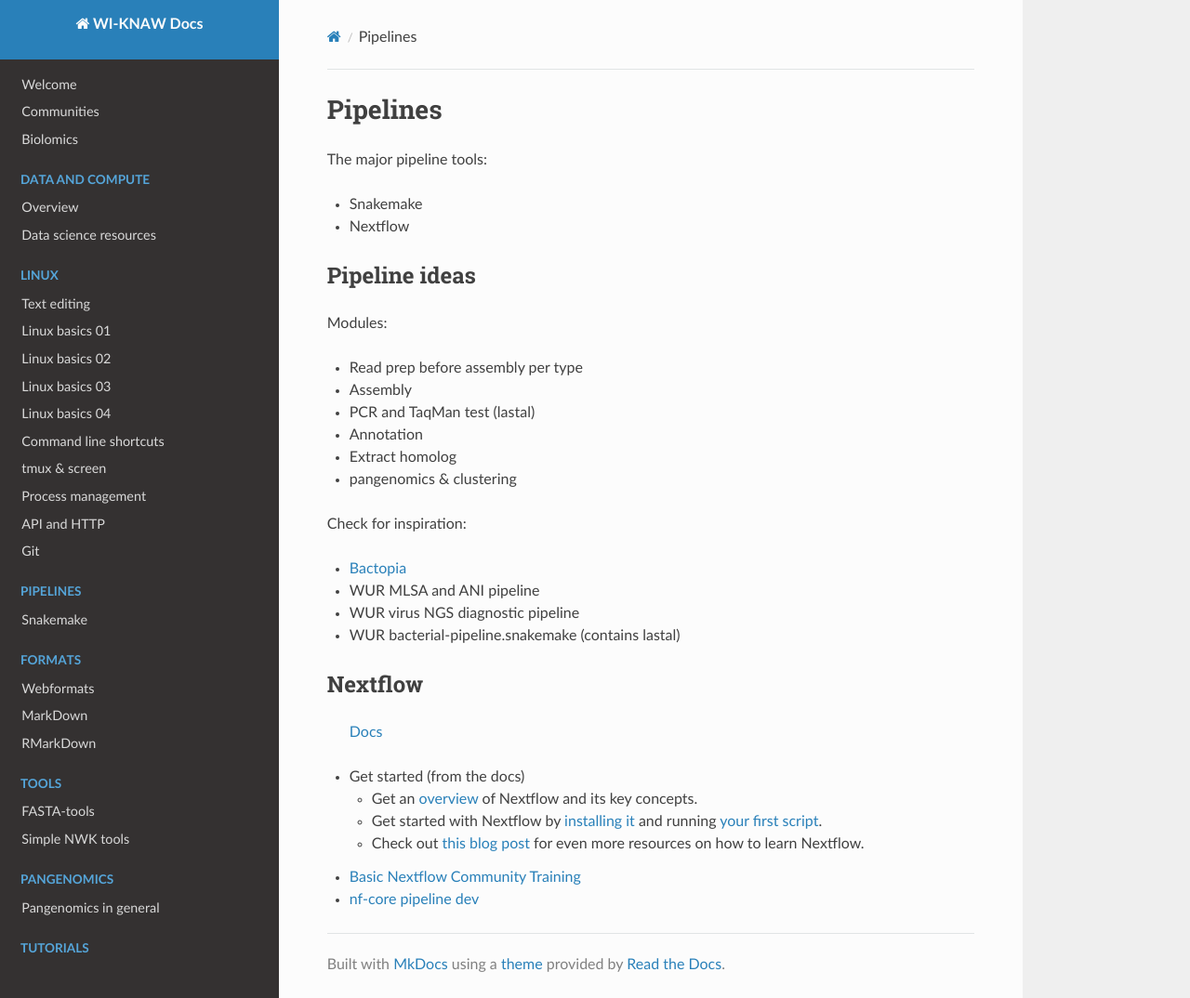
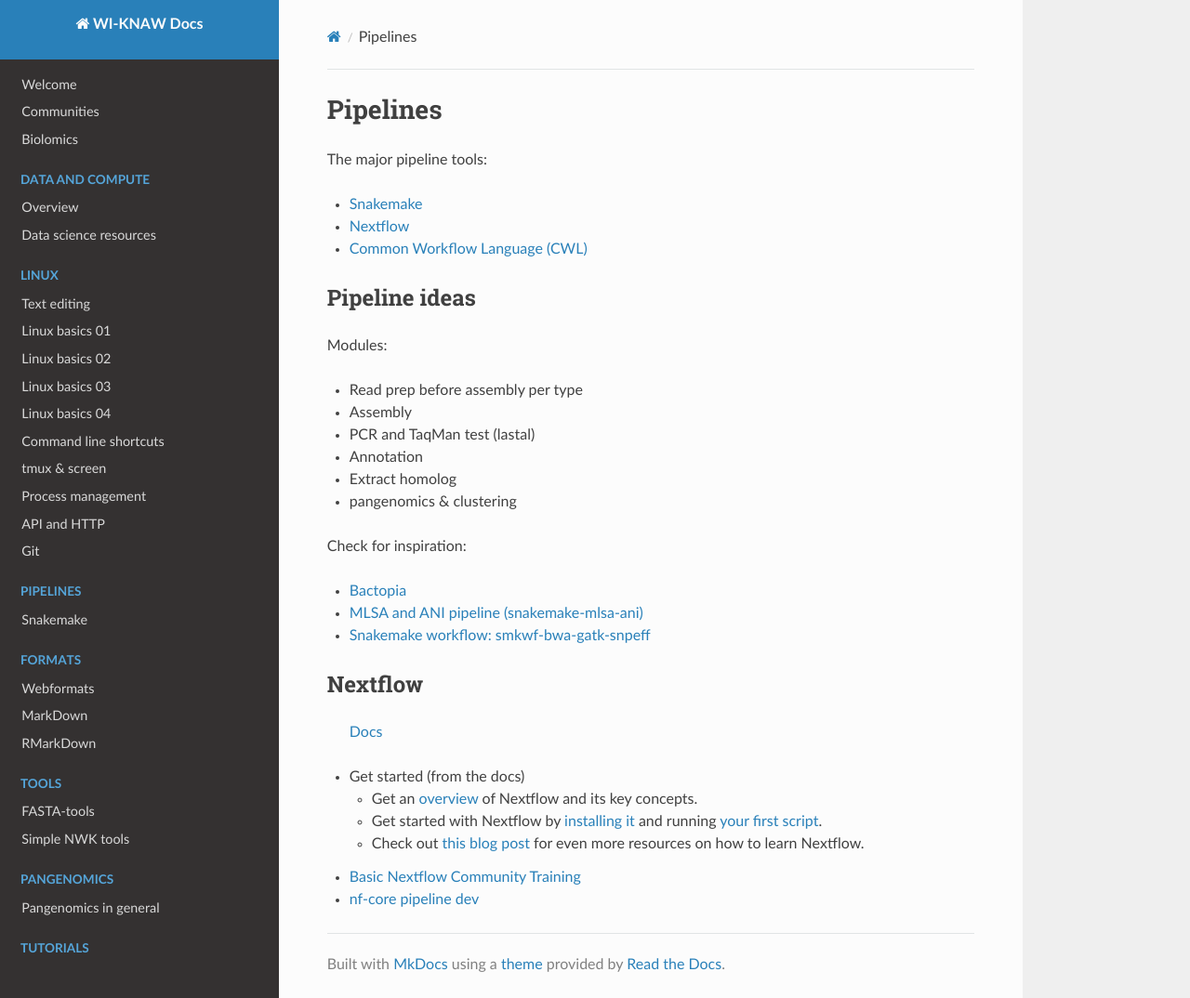
Before and after one commit to WesterdijkInstitute/wi-knaw-docs, an MkDocs documentation site: the page built from docs/pipelines/pipelines.md, in a window 1280 px wide and 1074 px high. Shown: the whole window at 93% size. Built offline with MkDocs 1.6.1, drawn with Linux system fonts in a browser that asks for light colours; nearby versions of some CDN libraries.

Commit message:
Clean old references

```diff
--- a/docs/pipelines/pipelines.md
+++ b/docs/pipelines/pipelines.md
@@ -2,8 +2,9 @@
 
 The major pipeline tools:
 
-- Snakemake
-- Nextflow
+- [Snakemake](https://snakemake.readthedocs.io/en/stable/)
+- [Nextflow](https://www.nextflow.io/)
+- [Common Workflow Language (CWL)](https://www.commonwl.org/)
 
 ## Pipeline ideas
 
@@ -19,9 +20,8 @@ Modules:
 Check for inspiration:
 
 - [Bactopia](https://journals.asm.org/doi/10.1128/msystems.00190-20)
-- WUR MLSA and ANI pipeline
-- WUR virus NGS diagnostic pipeline
-- WUR bacterial-pipeline.snakemake (contains lastal)
+- [MLSA and ANI pipeline (snakemake-mlsa-ani)](https://github.com/westerdijk-wm/snakemake-mlsa-ani)
+- [Snakemake workflow: smkwf-bwa-gatk-snpeff](https://github.com/westerdijk-wm/smkwf-bwa-gatk-snpeff)
 
 ## Nextflow
 
```
Also changed, not shown: docs/ONT/guppy.md (+1 -1 lines), docs/linux/text-editing.md (+1 -1 lines), docs/tutorials/Project-template.md (+1 -2 lines), docs/tutorials/Starting-with-READMEs.md (+1 -2 lines).
